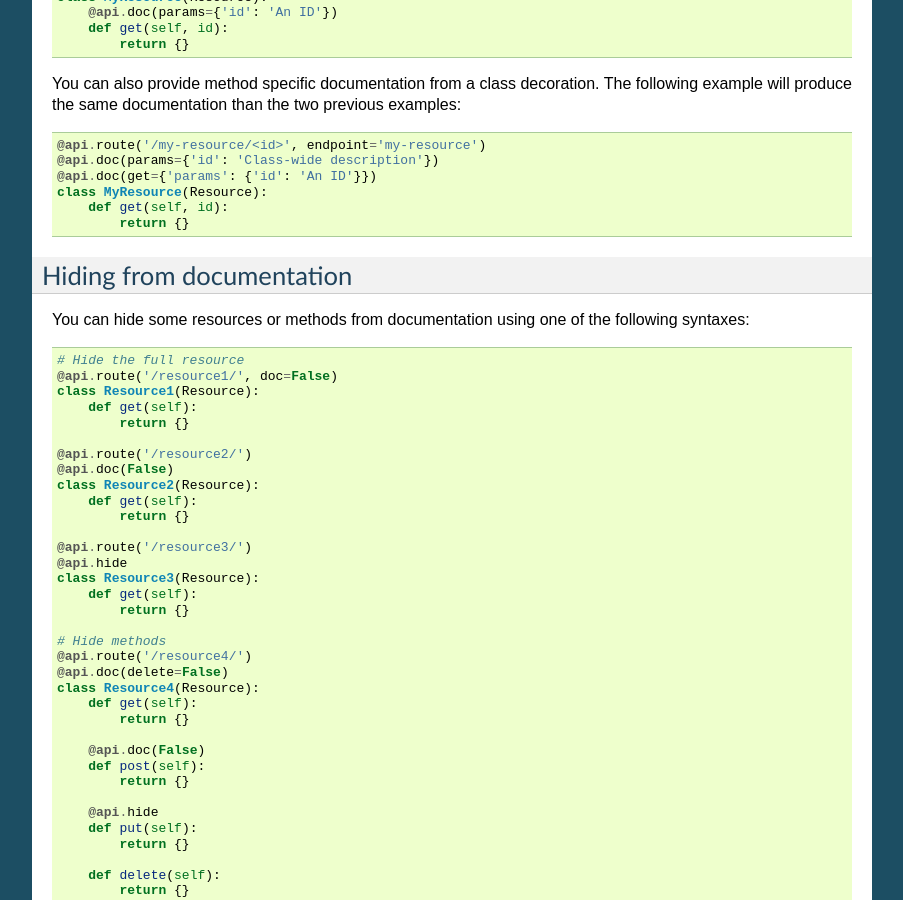
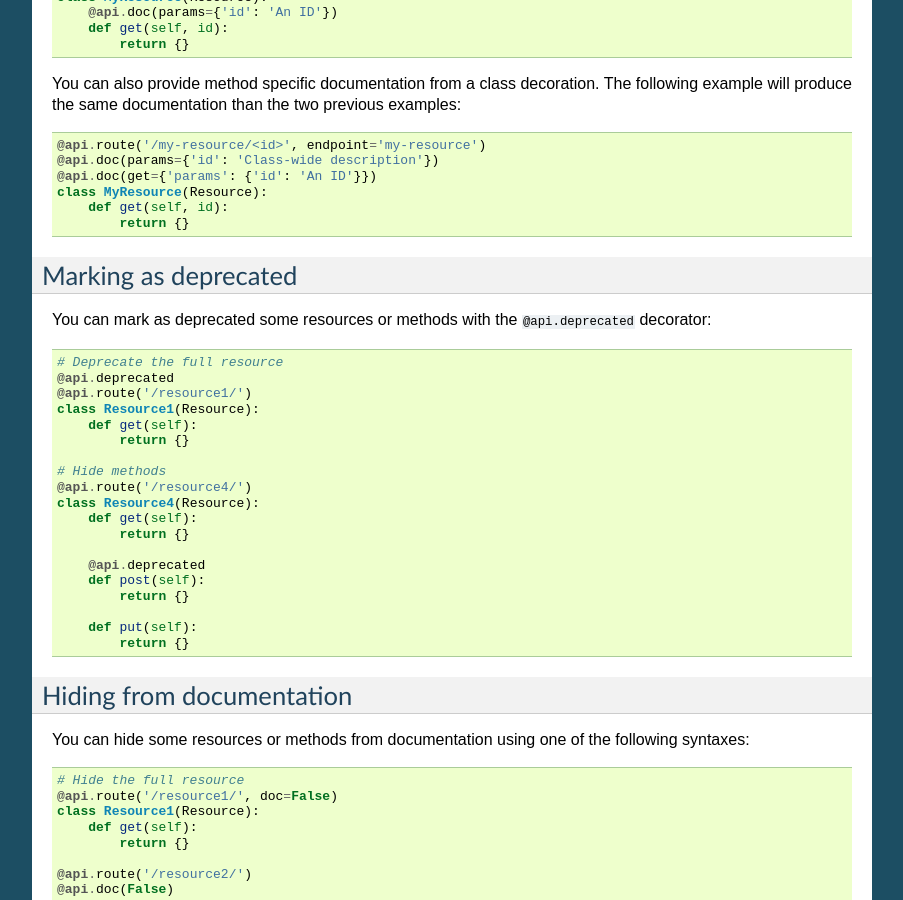
Before and after one commit to noirbizarre/flask-restplus, a Sphinx documentation site: the page built from doc/documenting.rst, in a window 1280 px wide and 900 px high, scrolled down 6996 px. Shown: the whole window, without its empty margins (198-1101 px from the left). Built offline with Sphinx 7.4.7, drawn with Linux system fonts in a browser that asks for light colours; some of the changed text lies outside the part shown.

Commit message:
Document about the @api.deprecated decorator

```diff
--- a/doc/documenting.rst
+++ b/doc/documenting.rst
@@ -493,6 +493,36 @@ The following example will produce the same documentation than the two previous
             return {}
 
 
+
+Marking as deprecated
+---------------------
+
+You can mark as deprecated some resources or methods with the ``@api.deprecated`` decorator:
+
+.. code-block:: python
+
+    # Deprecate the full resource
+    @api.deprecated
+    @api.route('/resource1/')
+    class Resource1(Resource):
+        def get(self):
+            return {}
+
+    # Hide methods
+    @api.route('/resource4/')
+    class Resource4(Resource):
+        def get(self):
+            return {}
+
+        @api.deprecated
+        def post(self):
+            return {}
+
+        def put(self):
+            return {}
+
+
+
 Hiding from documentation
 -------------------------
 
```
